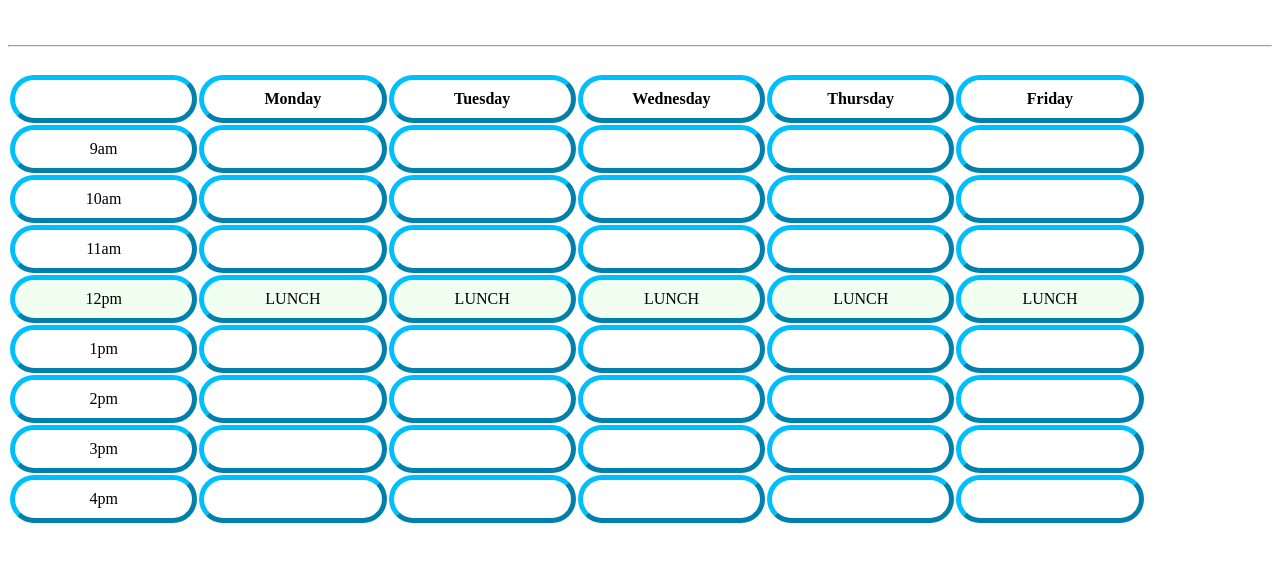
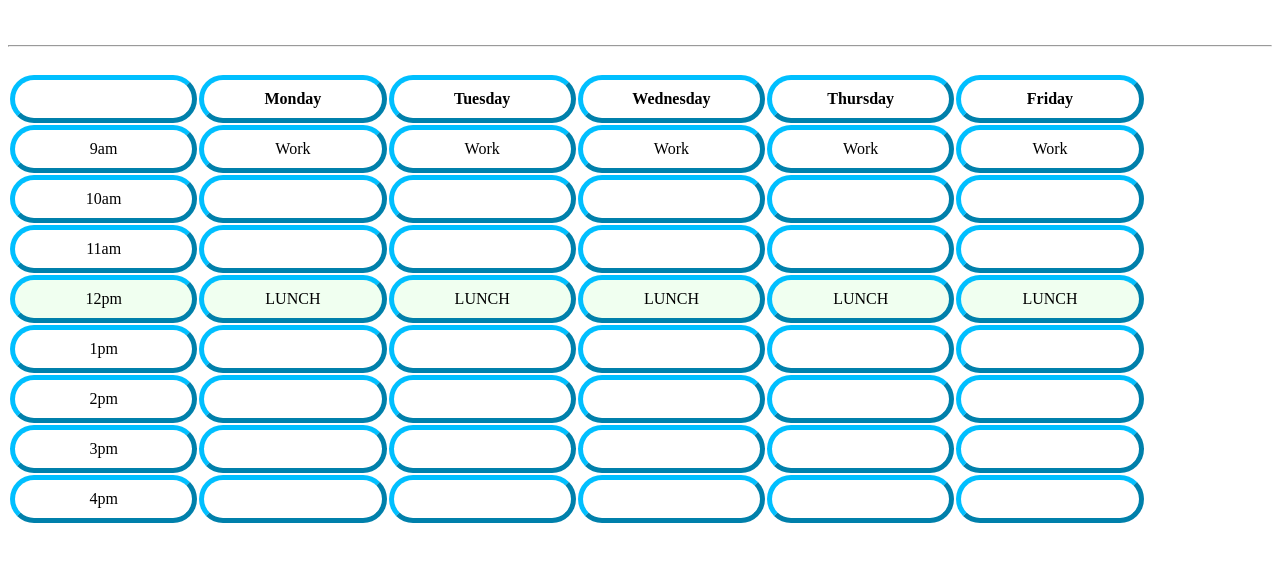
Before and after one commit to Sapereza/Sapereza-task3.github.io, a plain HTML site: page index.html in a window 1280 px wide. Shown: the part 61-622 px from the top of the page. Drawn offline with Linux system fonts and the light colour scheme.

Commit message:
added more text to the table

```diff
--- a/index.html
+++ b/index.html
@@ -21,11 +21,11 @@
                 </tr>
                 <tr>
                     <td>9am</td>
-                    <td></td>
-                    <td></td>
-                    <td></td>
-                    <td></td>
-                    <td></td>
+                    <td>Work</td>
+                    <td>Work</td>
+                    <td>Work</td>
+                    <td>Work</td>
+                    <td>Work</td>
                 </tr>
                 <tr>
                     <td>10am</td>
```
